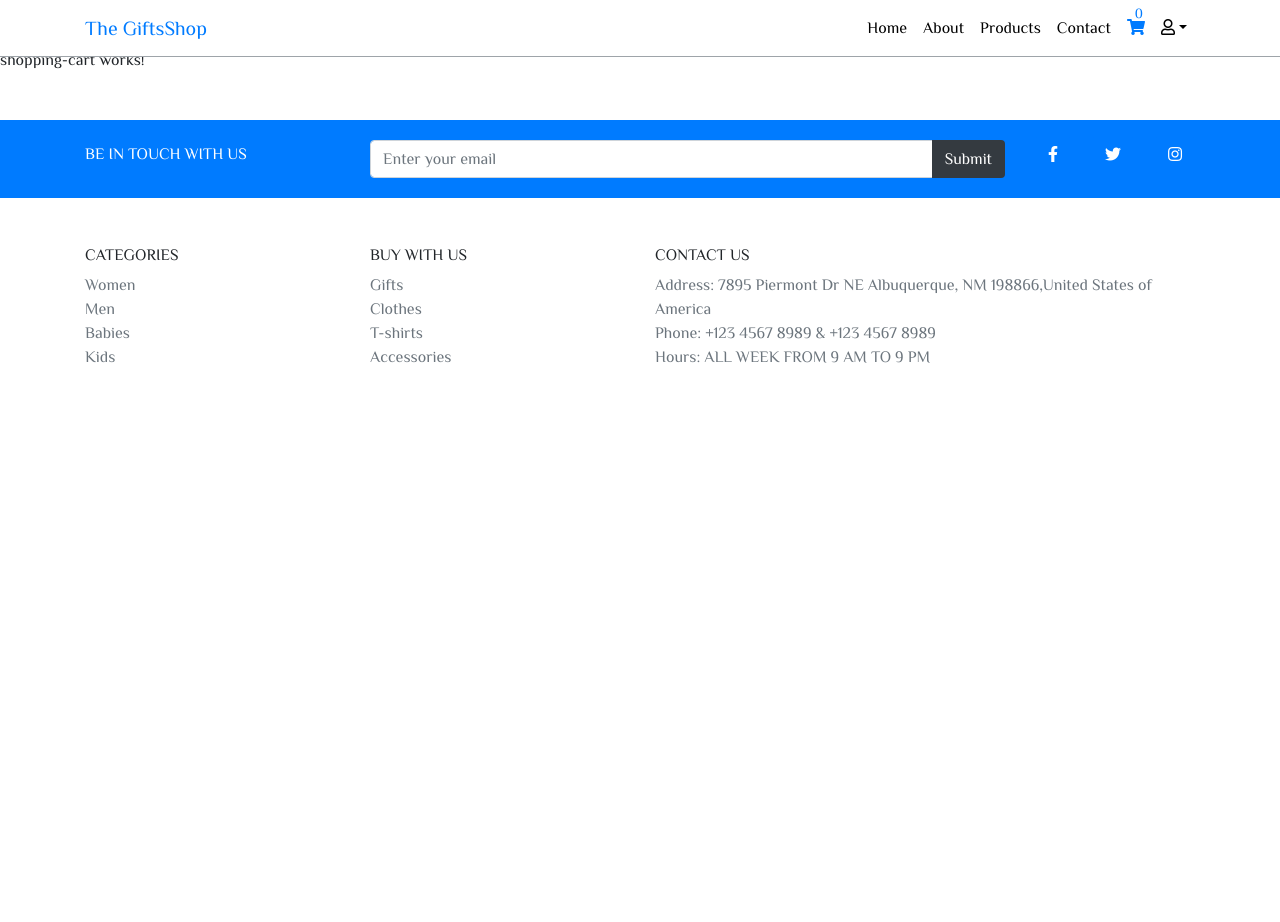
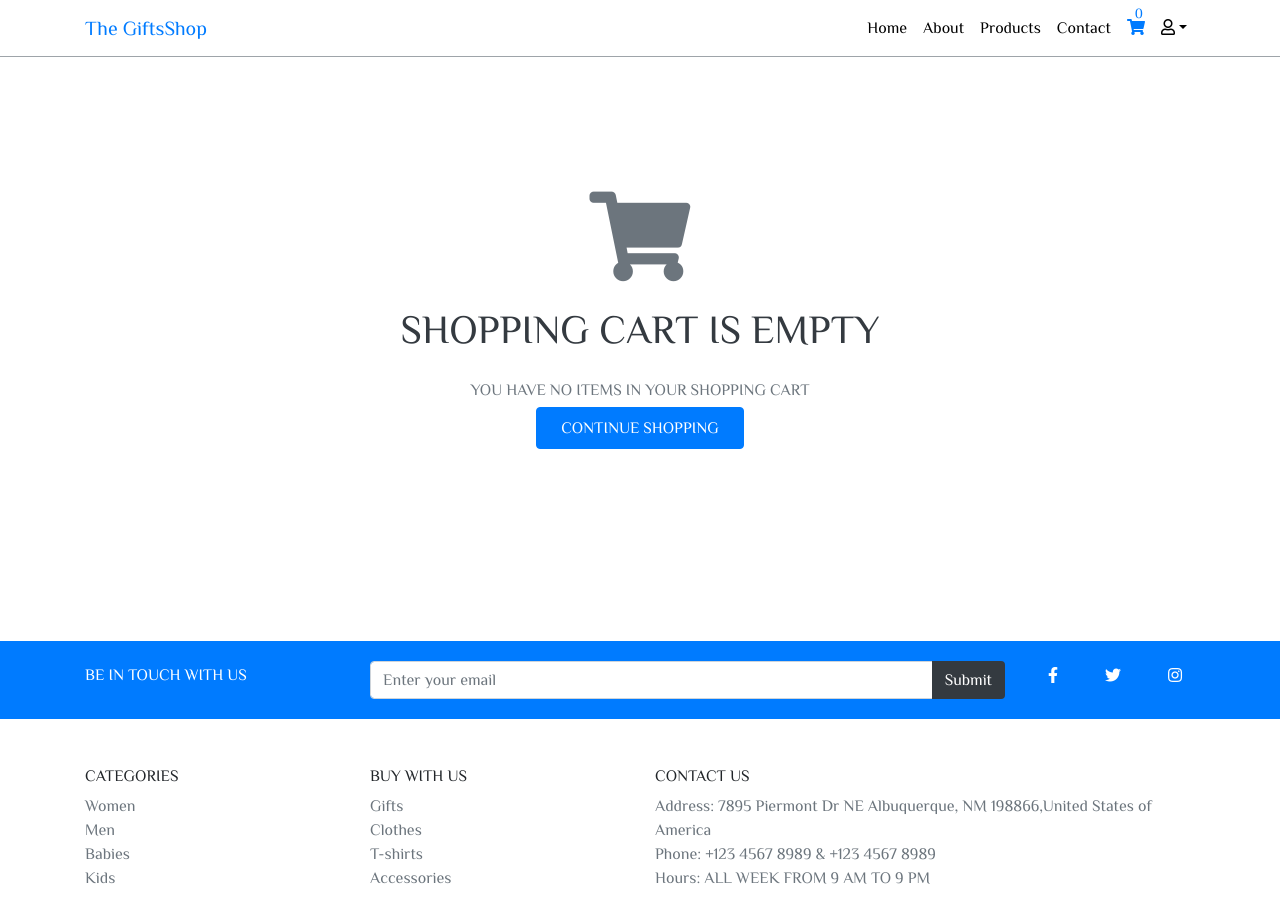
Before and after one commit to MuhammadAbdelaal/theGiftsShop, an Angular app: page /cart in a window 1280 px wide. Shown: the top 922 px of the page. Before the commit the page ends 800 px from the top, so only its background shows below. Built offline with nearby package versions, Linux system fonts and the light colour scheme; what ngx-owl-carousel would draw is missing.

Commit message:
adding shopping cart item

```diff
--- a/src/app/shopping-cart/shopping-cart.component.html
+++ b/src/app/shopping-cart/shopping-cart.component.html
@@ -1,3 +1,10 @@
-<section class="my-5">
-<p>shopping-cart works!</p>
+<section id="shopping-cart" class="my-5 py-5">
+    <div class="container py-5">
+        <div class="row py-5 flex-column align-items-center justify-content-center">
+            <i class="fa fa-shopping-cart cart text-muted d-block" aria-hidden="true"></i>
+            <h1 class="text-uppercase text-dark my-4">Shopping Cart is Empty</h1>
+            <p class="text-uppercase text-muted">you have no items in your shopping cart</p>
+            <a class="text-uppercase btn btn-primary px-4 py-2" routerLink="/products">continue shopping</a>
+        </div>
+    </div>
 </section>
--- a/src/app/shopping-cart/shopping-cart.component.scss
+++ b/src/app/shopping-cart/shopping-cart.component.scss
@@ -0,0 +1,7 @@
+
+
+#shopping-cart {
+    .cart {
+        font-size: 7vw;
+    }
+}
```
